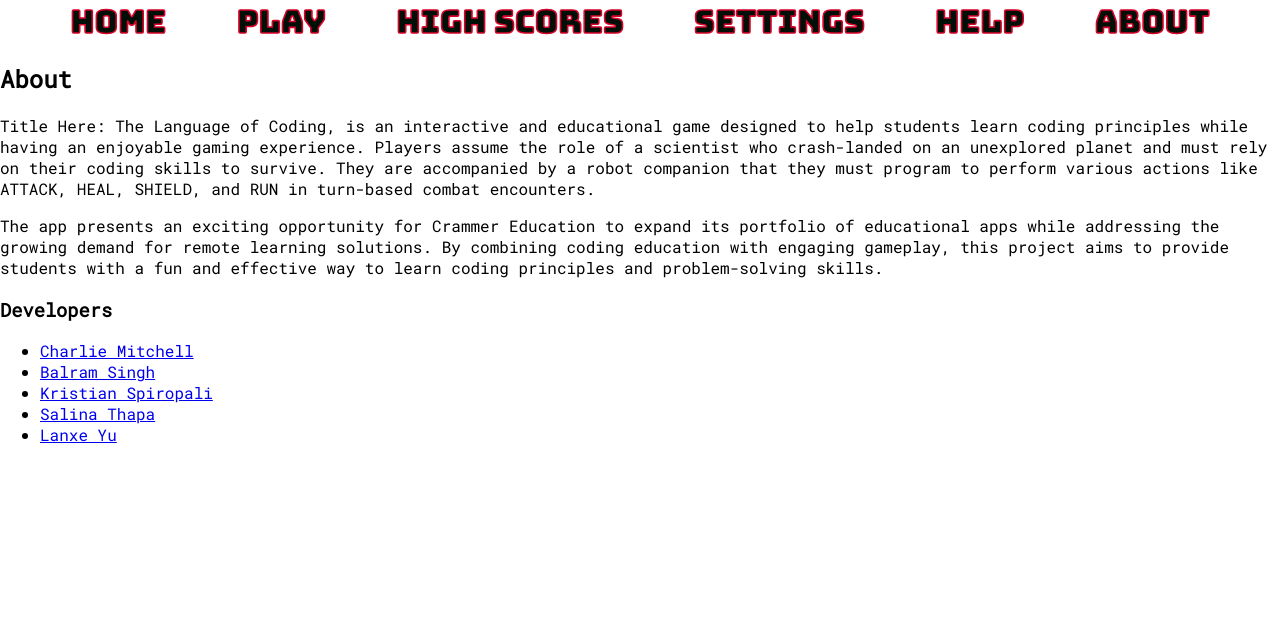
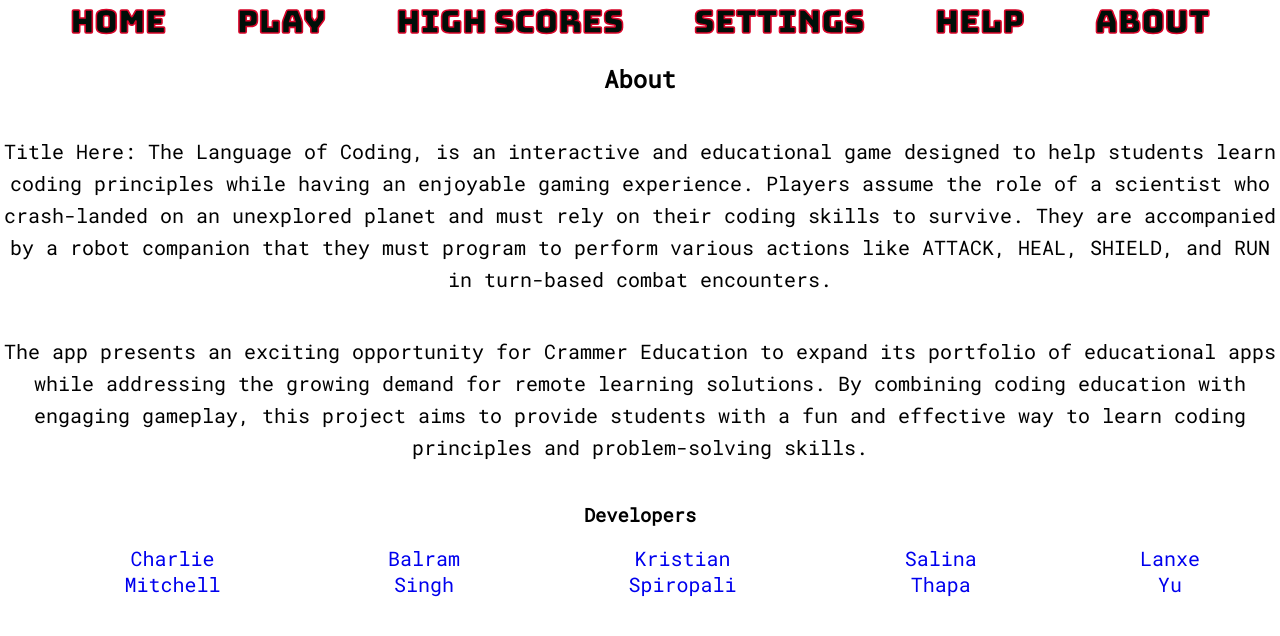
Before and after one commit to EndlessEndless1999/p3-client, a React (Vite) app: page /about in a window 1280 px wide. Shown: the top 636 px of the page. Built offline with nearby package versions, Linux system fonts and the light colour scheme.

Commit message:
add about css

```diff
--- /dev/null
+++ b/src/assets/about.css
@@ -0,0 +1,33 @@
+.about {
+    display: flex;
+    flex-direction: column;
+    justify-content: center;
+    align-items: center;
+    text-align: center;
+}
+
+p {
+    font-size: 1.25rem;
+    line-height: 2rem;
+}
+
+ul {
+    font-size: 1.25rem;
+    display: flex;
+    justify-content: center;
+    margin: 0;
+}
+
+li {
+    list-style: none;
+    padding-left: 5rem;
+    padding-right: 5rem;
+}
+
+li a {
+    text-decoration: none;
+}
+
+li a:visited {
+    color: #191919;
+}
--- a/src/assets/style.css
+++ b/src/assets/style.css
@@ -3,3 +3,4 @@
 @import url("home.css");
 @import url("game.css");
 @import url("timer.css");
+@import url("about.css");
--- a/src/pages/About/index.jsx
+++ b/src/pages/About/index.jsx
@@ -3,11 +3,11 @@ import React from 'react'
 const About = () => {
   return (
     <>
+      <div className="about">
         <h2>About</h2>
         <p>Title Here: The Language of Coding, is an interactive and educational game designed to help students learn coding principles while having an enjoyable gaming experience. Players assume the role of a scientist who crash-landed on an unexplored planet and must rely on their coding skills to survive. They are accompanied by a robot companion that they must program to perform various actions like ATTACK, HEAL, SHIELD, and RUN in turn-based combat encounters.</p>
         <p>The app presents an exciting opportunity for Crammer Education to expand its portfolio of educational apps while addressing the growing demand for remote learning solutions. By combining coding education with engaging gameplay, this project aims to provide students with a fun and effective way to learn coding principles and problem-solving skills.</p>
 
-      <div id="developers">
         <h3>Developers</h3>
           <ul>
             <li>
@@ -17,7 +17,6 @@ const About = () => {
             </li>
             <li>
               <a href="https://github.com/bobzila1202" target="_blank" rel="noopener" aria-label="Visit Balram Singh's GitHub profile">
-
                 Balram Singh
               </a>
             </li>
```
Lines whose indentation alone changed are shown as unchanged.
